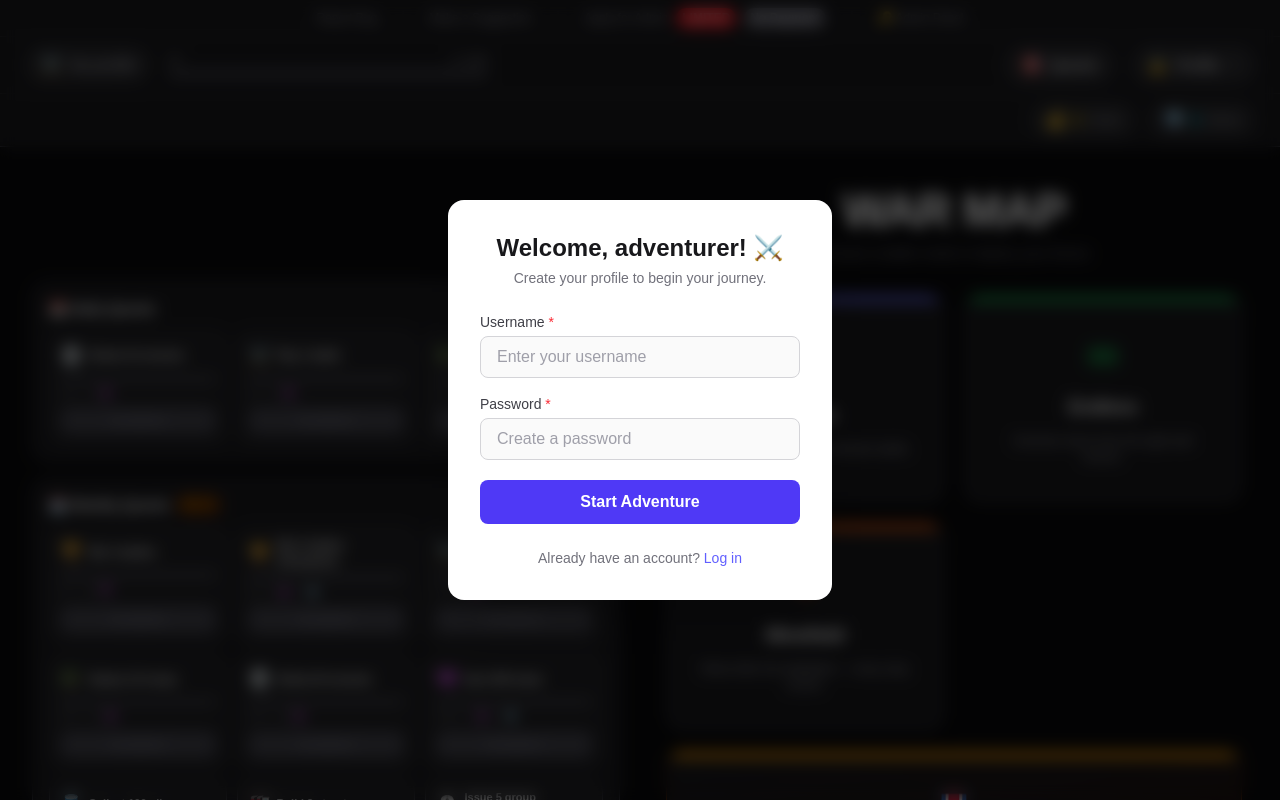
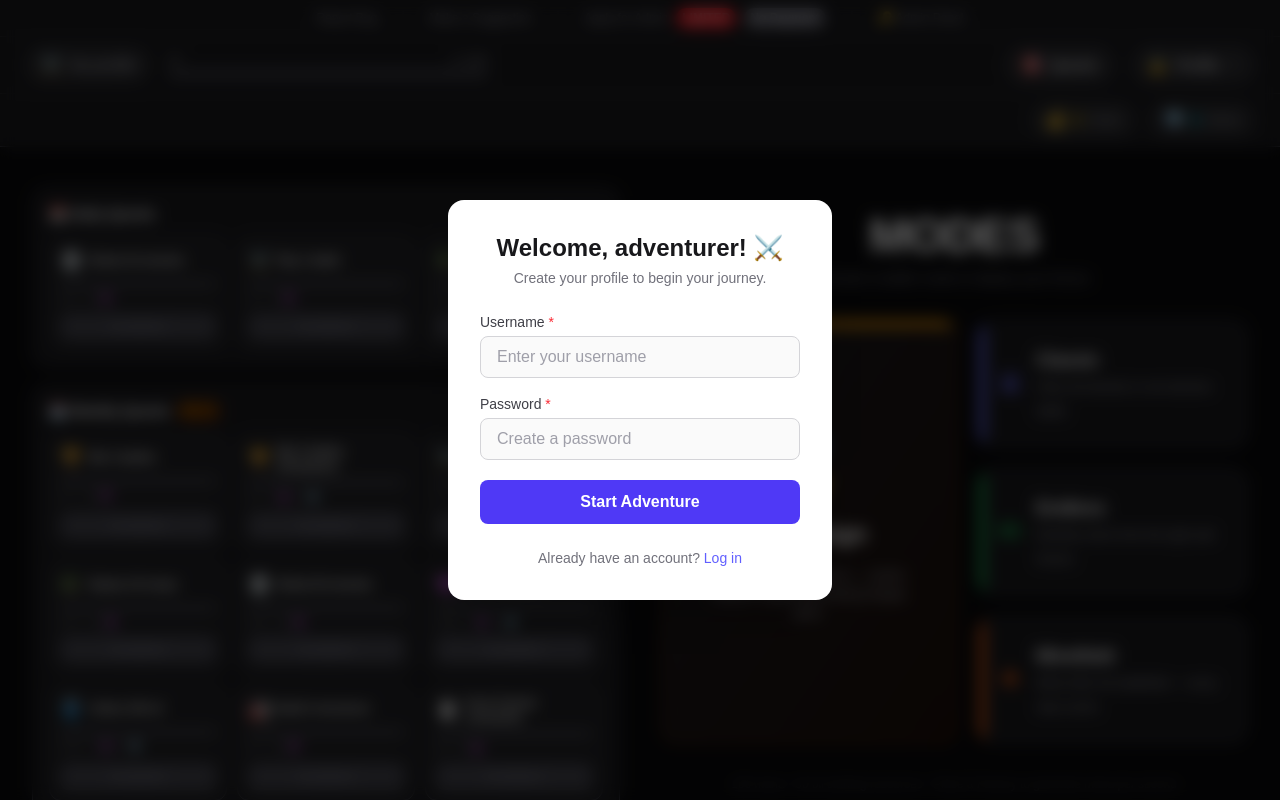
Before and after one commit to P1X3l1111/Strategon, a Next.js app: page / in a window 1280 px wide. Built offline with nearby package versions, Linux system fonts and the light colour scheme.

Commit message:
Redesign mode select into a bento layout, rename WAR MAP to MODES
Campaign is now a featured tile spanning the full column height next
to the three quick-play modes stacked as wide cards, replacing the
uniform 2x2 grid with a more dynamic arrangement.

```diff
--- a/app/page.js
+++ b/app/page.js
@@ -142,11 +142,23 @@ export default function Home() {
             <div className="flex justify-center order-1 lg:order-2">
               <div className="flex flex-col items-center gap-8">
                 <div className="text-center">
-                  <h1 className="text-5xl font-black text-white tracking-tight mb-2">WAR MAP</h1>
+                  <h1 className="text-5xl font-black text-white tracking-tight mb-2">MODES</h1>
                   <p className="text-zinc-500 text-sm">Choose a battle mode to deploy your forces</p>
                 </div>
 
-                <div className="grid grid-cols-2 gap-5 w-full max-w-xl">
+                {/* Bento layout — Campaign is the featured tile spanning the full left column,
+                    the three quick-play modes stack as wide cards beside it. */}
+                <div className="grid grid-cols-1 lg:grid-cols-[1.1fr_1fr] lg:grid-rows-3 gap-5 w-full max-w-2xl">
+                  <button
+                    onClick={() => setView("campaign")}
+                    className="group relative lg:row-span-3 flex flex-col items-center justify-center gap-4 text-center border rounded-2xl p-8 h-56 lg:h-auto transition-all duration-200 shadow-xl overflow-hidden bg-gradient-to-br from-zinc-900 to-amber-950/30 border-amber-800/60 hover:border-amber-500 hover:scale-[1.02] hover:-translate-y-1 active:scale-[0.98] cursor-pointer"
+                  >
+                    <div className="absolute inset-x-0 top-0 h-1.5" style={{ background: "#f59e0b" }} />
+                    <span className="text-6xl">🎖️</span>
+                    <span className="text-white font-black text-2xl">Campaign</span>
+                    <span className="text-zinc-400 text-sm leading-snug px-2">Win scripted missions — some require capturing enemy troops alive.</span>
+                  </button>
+
                   {MODES.map(m => {
                     // mapStatus is null on first SSR render → treat as "loading/ready" so server+client match
                     const isReady = mapStatus === null ? true : (mapStatus[m.id] ?? false);
@@ -155,38 +167,30 @@ export default function Home() {
                         key={m.id}
                         onClick={() => isReady && enterGame(m.id)}
                         disabled={!isReady}
-                        className={`group relative flex flex-col items-center justify-center gap-3 text-center border rounded-2xl p-6 h-52 transition-all duration-200 shadow-xl overflow-hidden ${
+                        className={`group relative flex items-center gap-4 text-left border rounded-2xl px-5 py-4 h-32 transition-all duration-200 shadow-xl overflow-hidden ${
                           isReady
-                            ? "bg-zinc-900 border-zinc-700 hover:bg-zinc-800 hover:border-zinc-500 hover:scale-[1.03] hover:-translate-y-1 active:scale-[0.98] cursor-pointer"
+                            ? "bg-zinc-900 border-zinc-700 hover:bg-zinc-800 hover:border-zinc-500 hover:scale-[1.02] hover:translate-x-1 active:scale-[0.98] cursor-pointer"
                             : "bg-zinc-900/40 border-zinc-800 cursor-not-allowed opacity-50"
                         }`}
                       >
-                        <div className="absolute inset-x-0 top-0 h-1.5" style={{ background: isReady ? m.color : "#3f3f46" }} />
+                        <div className="absolute inset-y-0 left-0 w-1.5" style={{ background: isReady ? m.color : "#3f3f46" }} />
                         {!isReady && mapStatus !== null && (
-                          <span className="absolute top-3 right-3 text-[10px] font-bold text-red-400 bg-red-950 border border-red-800 px-1.5 py-0.5 rounded-full">
+                          <span className="absolute top-2 right-2 text-[10px] font-bold text-red-400 bg-red-950 border border-red-800 px-1.5 py-0.5 rounded-full">
                             No Map
                           </span>
                         )}
-                        <span className="text-5xl font-black" style={{ color: isReady ? m.color : "#52525b", fontFamily: "monospace" }}>
+                        <span className="text-4xl font-black shrink-0" style={{ color: isReady ? m.color : "#52525b", fontFamily: "monospace" }}>
                           {isReady ? m.icon : "🔒"}
                         </span>
-                        <span className="text-white font-black text-lg">{m.name}</span>
-                        <span className="text-zinc-400 text-xs leading-snug px-1">
-                          {(!isReady && mapStatus !== null) ? "Admin must create a map for this mode." : m.desc}
-                        </span>
+                        <div className="min-w-0">
+                          <span className="text-white font-black text-lg block">{m.name}</span>
+                          <span className="text-zinc-400 text-xs leading-snug">
+                            {(!isReady && mapStatus !== null) ? "Admin must create a map for this mode." : m.desc}
+                          </span>
+                        </div>
                       </button>
                     );
                   })}
-
-                  <button
-                    onClick={() => setView("campaign")}
-                    className="group relative flex flex-col items-center justify-center gap-3 text-center border rounded-2xl p-6 h-52 col-span-2 transition-all duration-200 shadow-xl overflow-hidden bg-gradient-to-br from-zinc-900 to-amber-950/30 border-amber-800/60 hover:border-amber-500 hover:scale-[1.02] hover:-translate-y-1 active:scale-[0.98] cursor-pointer"
-                  >
-                    <div className="absolute inset-x-0 top-0 h-1.5" style={{ background: "#f59e0b" }} />
-                    <span className="text-5xl">🎖️</span>
-                    <span className="text-white font-black text-lg">Campaign</span>
-                    <span className="text-zinc-400 text-xs leading-snug px-1">Win scripted missions — some require capturing enemy troops alive.</span>
-                  </button>
                 </div>
 
                 <p className="text-zinc-700 text-xs text-center">
```
